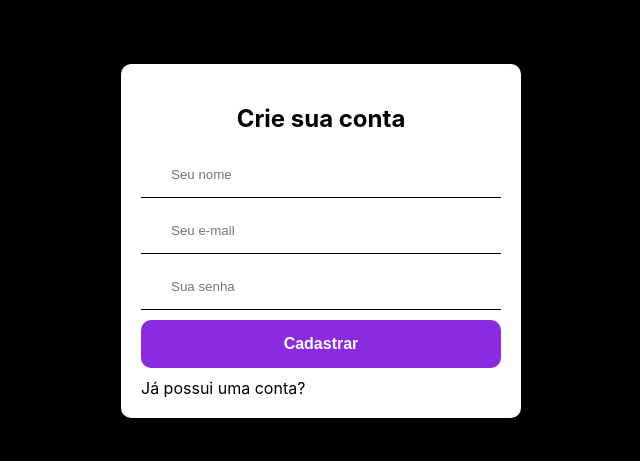
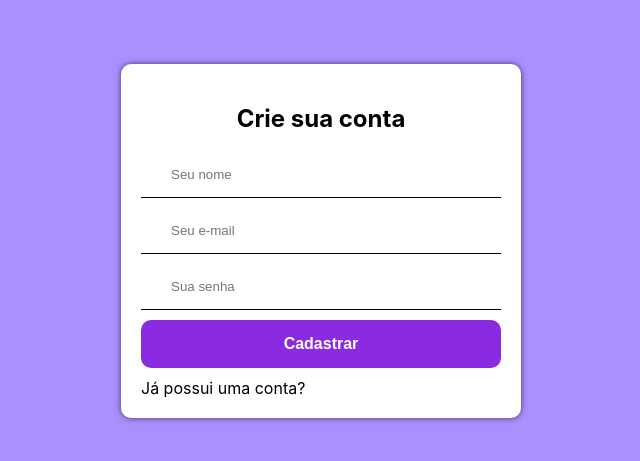
Before and after one commit to JoaoMeirinho/ProcessoSeletivoMind, a Next.js app: page /cadastro in a window 1280 px wide. Shown: the part 159-620 px from the top of the page, without its empty margins (319-959 px from the left). Built offline with nearby package versions, Linux system fonts and the light colour scheme.

Commit message:
melhorias no css do index e no background das páginas

```diff
--- a/styles/Login.module.css
+++ b/styles/Login.module.css
@@ -1,9 +1,11 @@
 .background {
-  background-color: #000;
+  background-color: #aa90ff;
   min-height: 100vh;
   display: flex;
   align-items: center;
-  justify-content: center;
+  justify-content: space-around;
+  flex-wrap: wrap;
+  gap: 25px;
 }
 
 .form {
```
